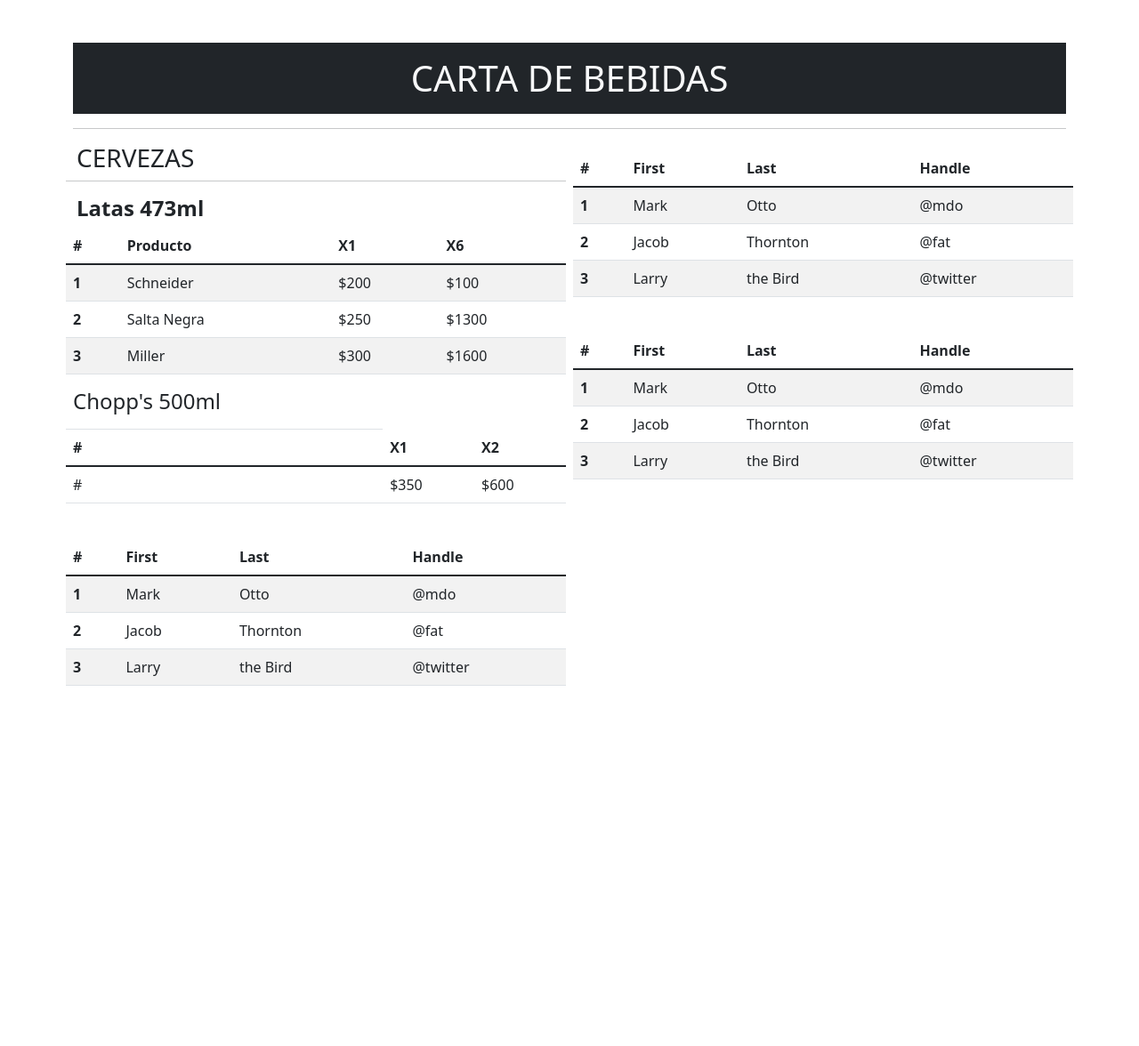
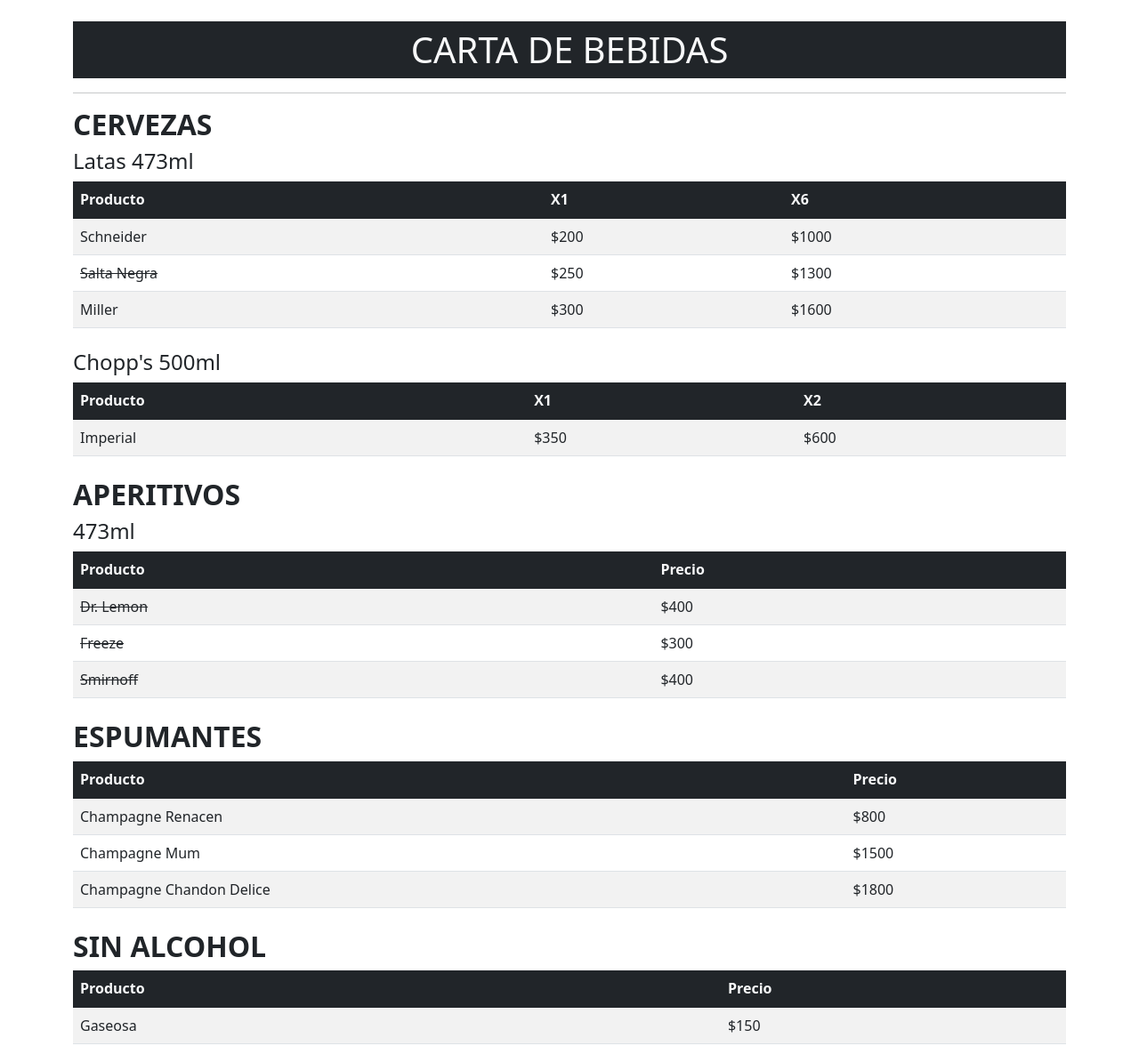
Before and after one commit to aalesann/express-rest-server, a website: page public/carta.html in a window 1280 px wide. Shown: the top 1176 px of the page at 89% size. Before the commit the page ends 848 px from the top, so only its background shows below. Drawn offline with nearby package versions, Linux system fonts and the light colour scheme.

Commit message:
Carta de bebidas anterior demo

```diff
--- a/public/carta.html
+++ b/public/carta.html
@@ -15,42 +15,42 @@
 
 <body class="vh-100">
 
-    <div class='container'>
-        <h1 class='card-title text-center text-light bg-dark py-3 mt-5'>CARTA DE BEBIDAS</h1>
-        <hr />
-        <div class='row d-flex'>
-            <!-- Columna 1 -->
-            <div class='col mx-1 mb-3'>
+    <title>Exxim 2022</title>
+    </head>
 
-                <!-- Sección 1 -->
-                <div class='row mb-3'>
-                    <h3>CERVEZAS</h3>
-                    <hr />
-                    <h4><b>Latas 473ml</b></h4>
-                    <table class="table table-striped mb-2">
-                        <thead>
-                            <tr>
-                                <th scope="col">#</th>
-                                <th scope="col">Producto</th>
-                                <th scope="col">X1</th>
-                                <th scope="col">X6</th>
-                            </tr>
+    <body>
+        <div class="container mt-4">
+
+            <div class="row">
+                <div class="col">
+                    <h1 class="text-center p-2 text-light bg-dark">CARTA DE BEBIDAS</h1>
+                    <hr>
+                </div>
+            </div>
+
+            <!-- Tabla de precios-->
+            <div class="row">
+                <div class="col">
+                    <h2><b>CERVEZAS</b></h2>
+                    <h4>Latas 473ml</h4>
+                    <table class="table table-striped mb-4">
+                        <thead class="table table-dark text-light">
+                            <th>Producto</th>
+                            <th>X1</th>
+                            <th>X6</th>
                         </thead>
                         <tbody>
                             <tr>
-                                <th scope="row">1</th>
                                 <td>Schneider</td>
                                 <td>$200</td>
-                                <td>$100</td>
+                                <td>$1000</td>
                             </tr>
                             <tr>
-                                <th scope="row">2</th>
-                                <td>Salta Negra</td>
+                                <td style="text-decoration: line-through">Salta Negra</td>
                                 <td>$250</td>
                                 <td>$1300</td>
                             </tr>
                             <tr>
-                                <th scope="row">3</th>
                                 <td>Miller</td>
                                 <td>$300</td>
                                 <td>$1600</td>
@@ -58,136 +58,135 @@
                         </tbody>
                     </table>
 
-                    <table class='table'>
-                        <thead>
-                            <tr>
-                                <th><h4>Chopp's 500ml</h4></th>
-                            </tr>
-                            <tr>
-                                <th>#</th>
+                    <!-- Tabla 2 -->
+                    <h4>Chopp's 500ml</h4>
+                    <table class="table table-striped mb-4">
+                        <thead class="table table-dark text-light">
+                            <th>Producto</th>
                             <th>X1</th>
                             <th>X2</th>
-                            </tr>
                         </thead>
                         <tbody>
                             <tr>
-                                <td>#</td>
+                                <td>Imperial</td>
                                 <td>$350</td>
                                 <td>$600</td>
                             </tr>
                         </tbody>
                     </table>
-                </div>
 
-                <!-- Sección 2 -->
-                <div class='row mb-3'>
-                    <h3></h3>
-                    <table class="table table-striped mb-2">
-                        <thead>
-                            <tr>
-                                <th scope="col">#</th>
-                                <th scope="col">First</th>
-                                <th scope="col">Last</th>
-                                <th scope="col">Handle</th>
-                            </tr>
+
+                    <!-- Tabla 3 -->
+                    <h2><b>APERITIVOS</b></h2>
+                    <h4>473ml</h4>
+                    <table class="table table-striped mb-4">
+                        <thead class="table table-dark text-light">
+                            <th>Producto</th>
+                            <th>Precio</th>
                         </thead>
                         <tbody>
                             <tr>
-                                <th scope="row">1</th>
-                                <td>Mark</td>
-                                <td>Otto</td>
-                                <td>@mdo</td>
+                                <td style="text-decoration: line-through">Dr. Lemon</td>
+                                <td>$400</td>
                             </tr>
                             <tr>
-                                <th scope="row">2</th>
-                                <td>Jacob</td>
-                                <td>Thornton</td>
-                                <td>@fat</td>
+                                <td style="text-decoration: line-through">Freeze</td>
+                                <td>$300</td>
                             </tr>
                             <tr>
-                                <th scope="row">3</th>
-                                <td>Larry</td>
-                                <td>the Bird</td>
-                                <td>@twitter</td>
+                                <td style="text-decoration: line-through">Smirnoff</td>
+                                <td>$400</td>
                             </tr>
                         </tbody>
                     </table>
+
+
+                    <!-- Tabla 4 -->
+                    <h2><b>ESPUMANTES</b></h2>
+
+                    <table class="table table-striped mb-4">
+                        <thead class="table table-dark text-light">
+                            <th>Producto</th>
+                            <th>Precio</th>
+                        </thead>
+                        <tbody>
+                            <tr>
+                                <td>Champagne Renacen</td>
+                                <td>$800</td>
+                            </tr>
+                            <tr>
+                                <td>Champagne Mum</td>
+                                <td>$1500</td>
+                            </tr>
+                            <tr>
+                                <td>Champagne Chandon Delice</td>
+                                <td>$1800</td>
+                            </tr>
+                        </tbody>
+                    </table>
+
+
+                    <!-- Tabla 5 -->
+                    <h2><b>SIN ALCOHOL</b></h2>
+
+                    <table class="table table-striped mb-4">
+                        <thead class="table table-dark text-light">
+                            <th>Producto</th>
+                            <th>Precio</th>
+                        </thead>
+                        <tbody>
+                            <tr>
+                                <td>Gaseosa</td>
+                                <td>$150</td>
+                            </tr>
+                            <tr>
+                                <td>Agua</td>
+                                <td>$150</td>
+                            </tr>
+                            <tr>
+                                <td>Speed (250ml)</td>
+                                <td>$200</td>
+                            </tr>
+                        </tbody>
+                    </table>
+
+
+
+                    <!-- Tabla 6 -->
+                    <h2><b>WISKEY ON THE ROCKS</b></h2>
+
+                    <table class="table table-striped mb-4">
+                        <thead class="table table-dark text-light">
+                            <th>Producto</th>
+                            <th>Precio</th>
+                        </thead>
+                        <tbody>
+                            <tr>
+                                <td style="text-decoration: line-through">Ballantine</td>
+                                <td>$600</td>
+                            </tr>
+                            <tr>
+                                <td>JB</td>
+                                <td>$500</td>
+                            </tr>
+                            <tr>
+                                <td style="text-decoration: line-through">Red Label</td>
+                                <td>$700</td>
+                            </tr>
+                            <tr>
+                                <td style="text-decoration: line-through">Bad 66</td>
+                                <td>$400</td>
+                            </tr>
+                        </tbody>
+                    </table>
+
+
+
+
                 </div>
             </div>
 
-            <!-- Columna 2 -->
-            <div class='col mx-1 mb-3'>
-                <!-- Sección 3 -->
-                <div class='row mb-3'>
-                    <h3></h3>
-                    <table class="table table-striped">
-                        <thead>
-                            <tr>
-                                <th scope="col">#</th>
-                                <th scope="col">First</th>
-                                <th scope="col">Last</th>
-                                <th scope="col">Handle</th>
-                            </tr>
-                        </thead>
-                        <tbody>
-                            <tr>
-                                <th scope="row">1</th>
-                                <td>Mark</td>
-                                <td>Otto</td>
-                                <td>@mdo</td>
-                            </tr>
-                            <tr>
-                                <th scope="row">2</th>
-                                <td>Jacob</td>
-                                <td>Thornton</td>
-                                <td>@fat</td>
-                            </tr>
-                            <tr>
-                                <th scope="row">3</th>
-                                <td>Larry</td>
-                                <td>the Bird</td>
-                                <td>@twitter</td>
-                            </tr>
-                        </tbody>
-                    </table>
-                </div>
-                <!-- Sección 4 -->
-                <div class='row mb-3'>
-                    <h3></h3>
-                    <table class="table table-striped">
-                        <thead>
-                            <tr>
-                                <th scope="col">#</th>
-                                <th scope="col">First</th>
-                                <th scope="col">Last</th>
-                                <th scope="col">Handle</th>
-                            </tr>
-                        </thead>
-                        <tbody>
-                            <tr>
-                                <th scope="row">1</th>
-                                <td>Mark</td>
-                                <td>Otto</td>
-                                <td>@mdo</td>
-                            </tr>
-                            <tr>
-                                <th scope="row">2</th>
-                                <td>Jacob</td>
-                                <td>Thornton</td>
-                                <td>@fat</td>
-                            </tr>
-                            <tr>
-                                <th scope="row">3</th>
-                                <td>Larry</td>
-                                <td>the Bird</td>
-                                <td>@twitter</td>
-                            </tr>
-                        </tbody>
-                    </table>
-                </div>
 
-            </div>
-        </div>
         </div>
 
         <script src="https://cdn.jsdelivr.net/npm/bootstrap@5.1.3/dist/js/bootstrap.bundle.min.js"
```
Lines whose indentation alone changed are shown as unchanged.
